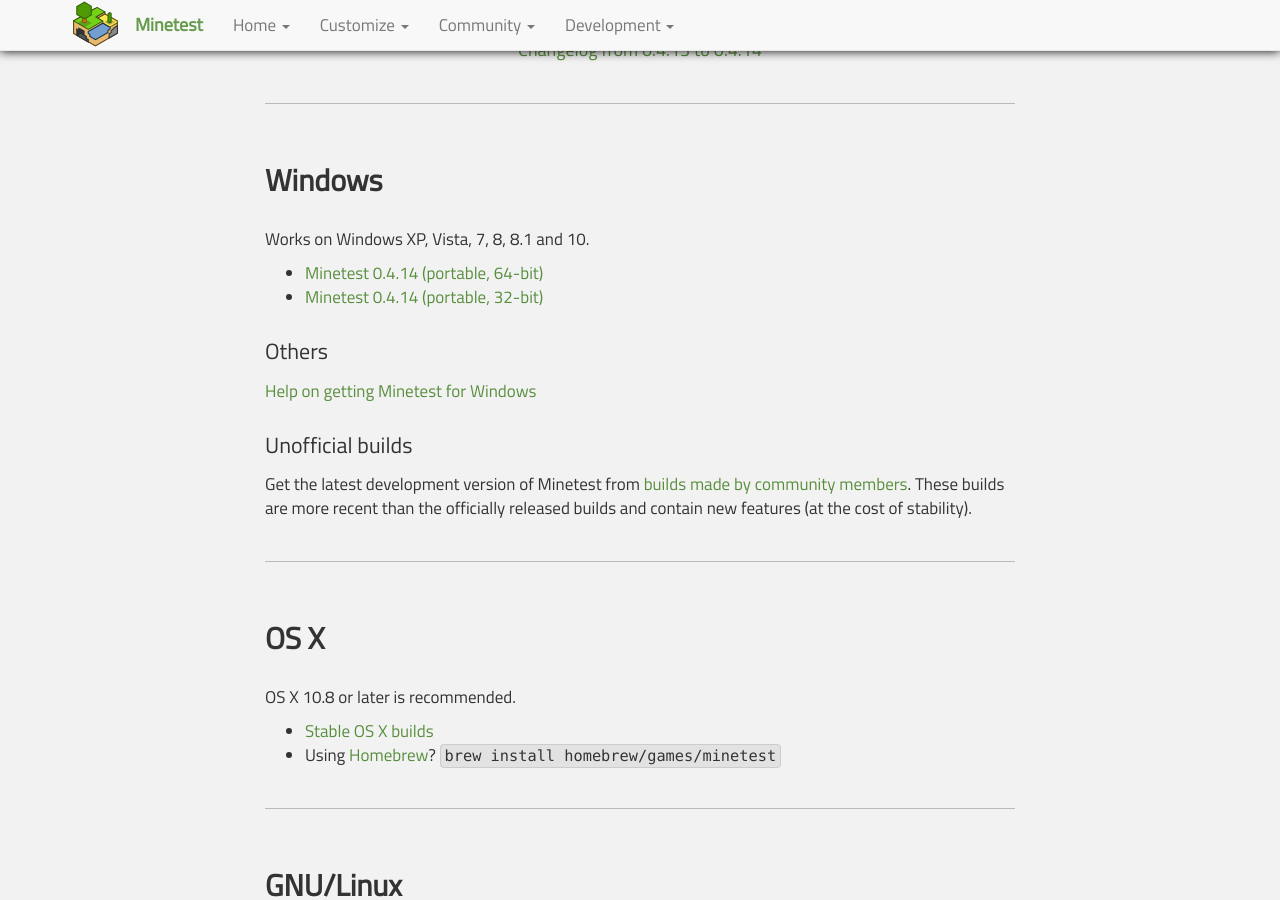
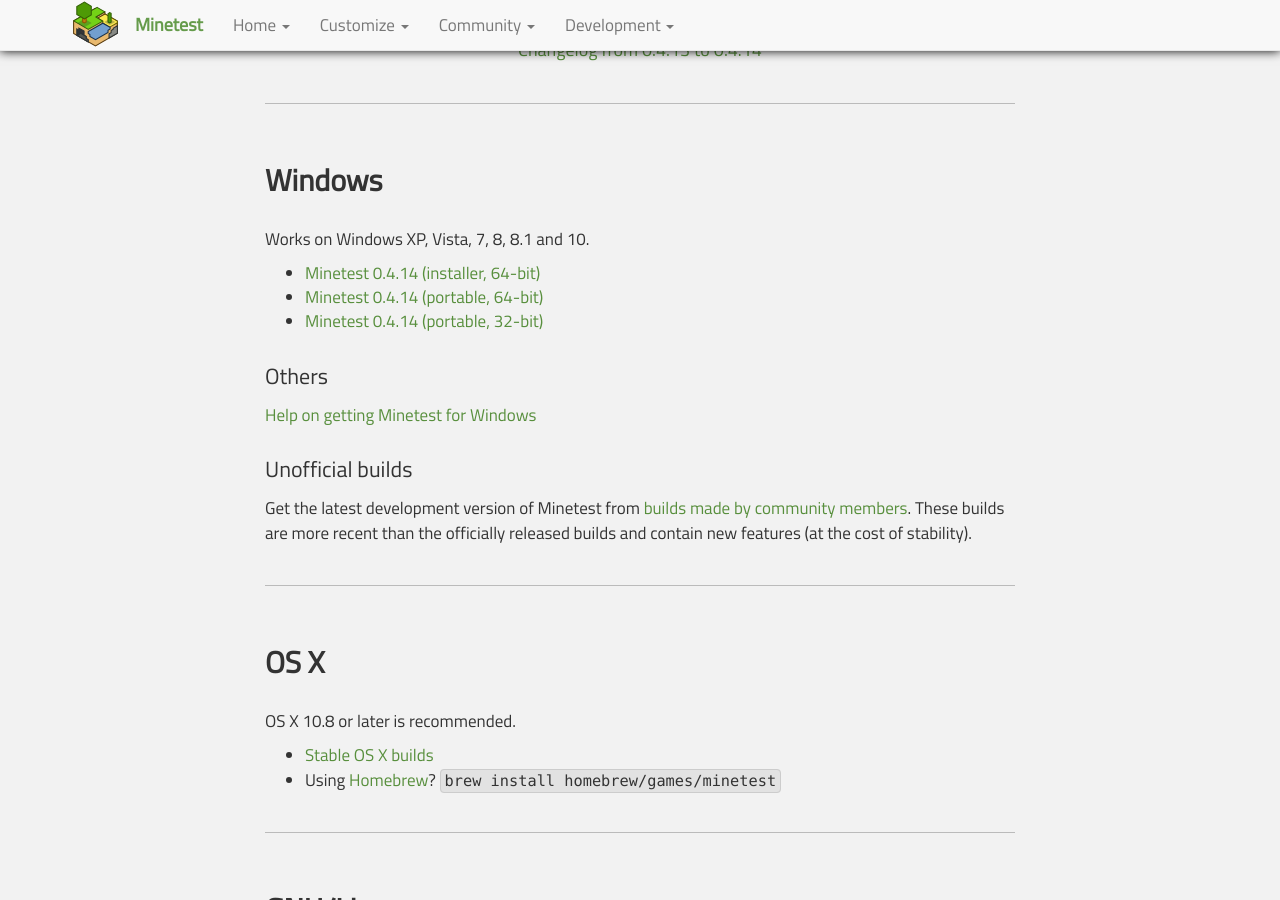
Before and after one commit to minetest/minetest.github.io, a Jekyll site: the page built from downloads.html, in a window 1280 px wide and 900 px high, scrolled down 593 px. Built offline with Jekyll 4.4.1, drawn with Linux system fonts in a browser that asks for light colours; comment, search, counter and statistics services are not loaded.

Commit message:
Add link to 64bit installer

```diff
--- a/downloads.html
+++ b/downloads.html
@@ -32,6 +32,7 @@ redirect_from:
 <p>Works on Windows XP, Vista, 7, 8, 8.1 and 10.</p>
 
 <ul>
+  <li><a href="https://github.com/minetest/minetest/releases/download/0.4.14/setup-win64.exe">Minetest 0.4.14 (installer, 64-bit)</a></li>
   <li><a href="https://github.com/minetest/minetest/releases/download/0.4.14/minetest-0.4.14-win64.zip">Minetest 0.4.14 (portable, 64-bit)</a></li>
   <li><a href="https://github.com/minetest/minetest/releases/download/0.4.14/minetest-0.4.14-win32.zip">Minetest 0.4.14 (portable, 32-bit)</a></li>
 </ul>
```
